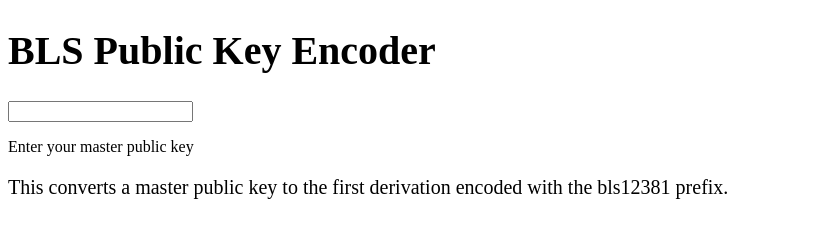
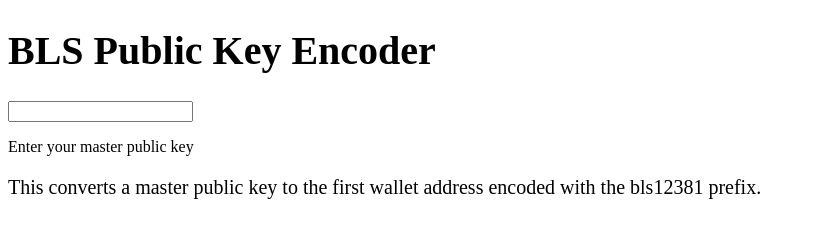
Before and after one commit to Rigidity/chia-encoder-util, an Astro site: page / in a window 1280 px wide. Shown: the whole page, without its empty margins (0-815 px from the left). Built offline with nearby package versions, Linux system fonts and the light colour scheme; Astro itself is replaced by a stand-in of ours; what chia-bls, clvm-lib would draw is missing.

Commit message:
Fix description

```diff
--- a/src/components/Main.jsx
+++ b/src/components/Main.jsx
@@ -22,8 +22,8 @@ export default function Main() {
           : "Enter your master public key"}
       </p>
       <p style={{ fontSize: 20 }}>
-        This converts a master public key to the first derivation encoded with
-        the bls12381 prefix.
+        This converts a master public key to the first wallet address encoded
+        with the bls12381 prefix.
       </p>
     </>
   );
```
